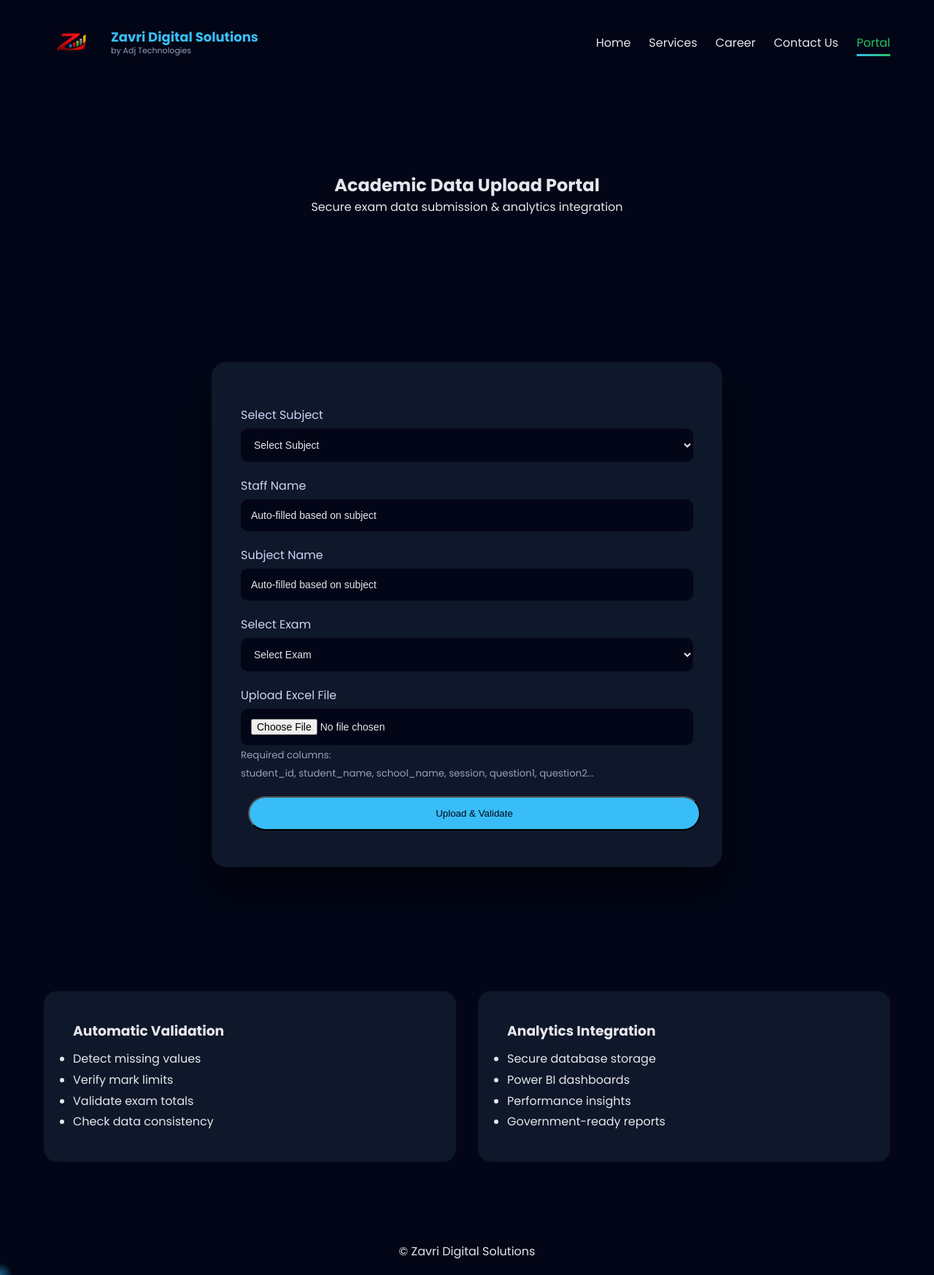
After one commit to Anee13/Zavri-Digital-Solutions, a Flask app: page /academic_portal.html in a window 1280 px wide. The commit adds this page. Shown: the whole page at 73% size. Run offline with Flask 3, Linux system fonts and the light colour scheme.

Commit message:
add new page academic portal.html

```diff
--- a/app.py
+++ b/app.py
@@ -72,6 +72,11 @@ def career_page():
 def contact_page():
     return render_template("contact.html")
 
+@app.route("/academic_portal.html")
+def academic_portal():
+    return render_template("academic_portal.html")
+
+
 # ---------------- CONTACT FORM SUBMIT ----------------
 @app.route("/submit-contact", methods=["POST"])
 def submit_contact():
--- /dev/null
+++ b/templates/academic_portal.html
@@ -0,0 +1,116 @@
+<!DOCTYPE html>
+<html lang="en">
+<head>
+<meta charset="UTF-8">
+<title>Academic Portal | Zavri Digital Solutions</title>
+<meta name="viewport" content="width=device-width, initial-scale=1.0">
+
+<link rel="stylesheet" href="{{ url_for('static', filename='css/style.css') }}">
+<link href="https://fonts.googleapis.com/css2?family=Poppins:wght@300;400;600;700&display=swap" rel="stylesheet">
+<link rel="stylesheet" href="https://unpkg.com/aos@next/dist/aos.css">
+</head>
+
+<body>
+
+<header class="navbar">
+  <div class="logo brand">
+    <img src="{{ url_for('static', filename='images/logo.png') }}" class="logo-img">
+    <div class="brand-text">
+      <span class="brand-name">Zavri Digital Solutions</span>
+      <small class="sub-logo">by Adj Technologies</small>
+    </div>
+  </div>
+
+  <div class="menu-toggle" id="menuToggle">☰</div>
+
+  <nav class="menu" id="menu">
+    <a href="index.html">Home</a>
+    <a href="services.html">Services</a>
+    <a href="career.html">Career</a>
+    <a href="contact.html">Contact Us</a>
+    <a href="academic_portal.html">Portal</a>
+  </nav>
+</header>
+
+<section class="page-hero">
+  <h1>Academic Data Upload Portal</h1>
+  <p>Secure exam data submission & analytics integration</p>
+</section>
+
+<section class="contact-form-section">
+  <div class="contact-form" data-aos="fade-up">
+
+    <label>Select Subject</label>
+    <select>
+      <option>Select Subject</option>
+      <option>Mathematics</option>
+      <option>Science</option>
+      <option>English</option>
+    </select>
+
+    <label>Staff Name</label>
+    <input type="text" value="Auto-filled based on subject" disabled>
+
+    <label>Subject Name</label>
+    <input type="text" value="Auto-filled based on subject" disabled>
+
+    <label>Select Exam</label>
+    <select>
+      <option>Select Exam</option>
+      <option>1st Midterm</option>
+      <option>Quarterly Exam</option>
+      <option>2nd Midterm</option>
+      <option>Half Yearly</option>
+      <option>3rd Midterm</option>
+      <option>Annual Exam</option>
+    </select>
+
+    <label>Upload Excel File</label>
+    <input type="file" accept=".xlsx, .xls">
+
+    <small style="color:#94a3b8">
+      Required columns:<br>
+      student_id, student_name, school_name, session, question1, question2...
+    </small>
+
+    <button class="btn" style="margin-top:20px;">Upload & Validate</button>
+
+  </div>
+</section>
+
+<section class="features">
+  <div class="container">
+
+    <div class="feature-card" data-aos="fade-up">
+      <h3>Automatic Validation</h3>
+      <ul style="margin-top:10px; line-height:1.8;">
+        <li>Detect missing values</li>
+        <li>Verify mark limits</li>
+        <li>Validate exam totals</li>
+        <li>Check data consistency</li>
+      </ul>
+    </div>
+
+    <div class="feature-card" data-aos="fade-up">
+      <h3>Analytics Integration</h3>
+      <ul style="margin-top:10px; line-height:1.8;">
+        <li>Secure database storage</li>
+        <li>Power BI dashboards</li>
+        <li>Performance insights</li>
+        <li>Government-ready reports</li>
+      </ul>
+    </div>
+
+  </div>
+</section>
+
+<footer>
+  © Zavri Digital Solutions
+</footer>
+
+<div class="cursor-glow"></div>
+
+<script src="https://unpkg.com/aos@next/dist/aos.js"></script>
+<script src="{{ url_for('static', filename='js/main.js') }}"></script>
+</body>
+</html>
--- a/templates/career.html
+++ b/templates/career.html
@@ -35,7 +35,9 @@
     <a href="services.html">Services</a>
     <a href="career.html">Career</a>
     <a href="contact.html">Contact Us</a>
+    <a href="academic_portal.html">Portal</a>
   </nav>
+
 </header>
 
 
--- a/templates/contact.html
+++ b/templates/contact.html
@@ -35,7 +35,9 @@
     <a href="services.html">Services</a>
     <a href="career.html">Career</a>
     <a href="contact.html">Contact Us</a>
+    <a href="academic_portal.html">Portal</a>
   </nav>
+
 </header>
 
 <section class="page-hero">
--- a/templates/index.html
+++ b/templates/index.html
@@ -34,7 +34,9 @@
     <a href="services.html">Services</a>
     <a href="career.html">Career</a>
     <a href="contact.html">Contact Us</a>
+    <a href="academic_portal.html">Portal</a>
   </nav>
+
 </header>
 
 <!-- HERO (Slide 1) -->
--- a/templates/services.html
+++ b/templates/services.html
@@ -35,7 +35,9 @@
     <a href="services.html">Services</a>
     <a href="career.html">Career</a>
     <a href="contact.html">Contact Us</a>
+    <a href="academic_portal.html">Portal</a>
   </nav>
+
 </header>
 
 
```
